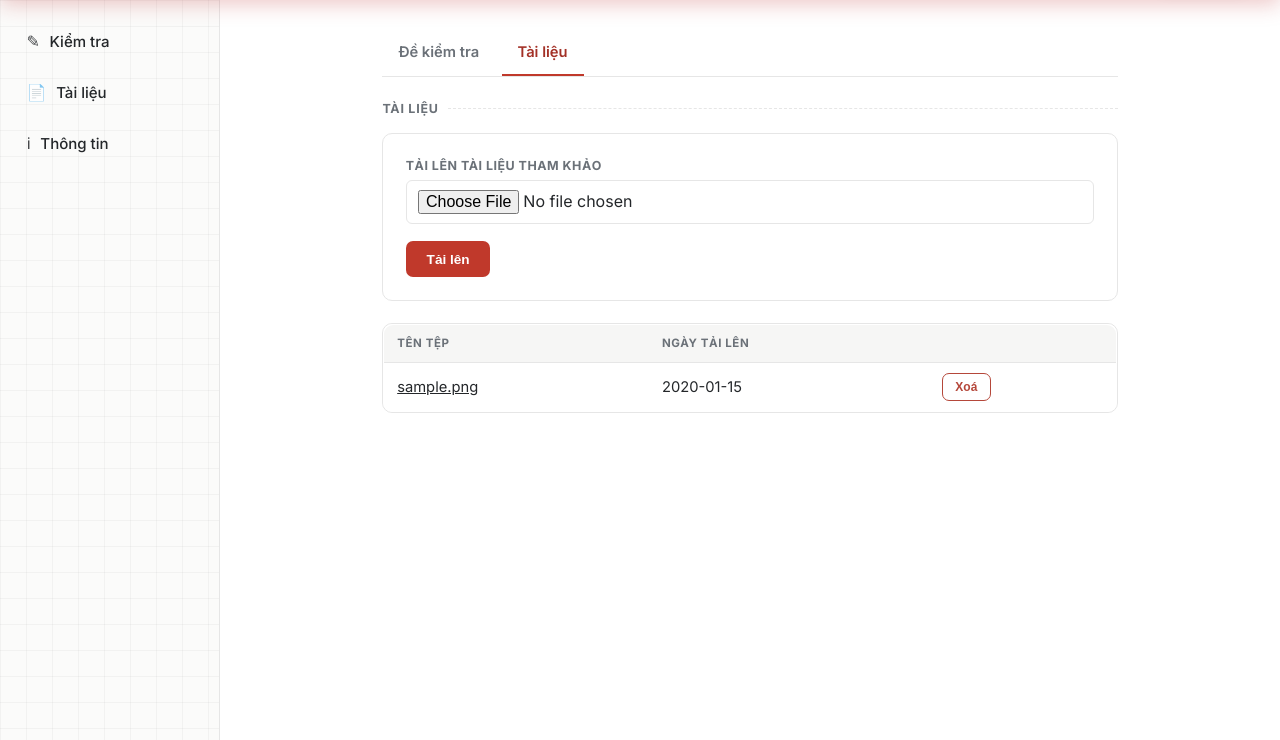
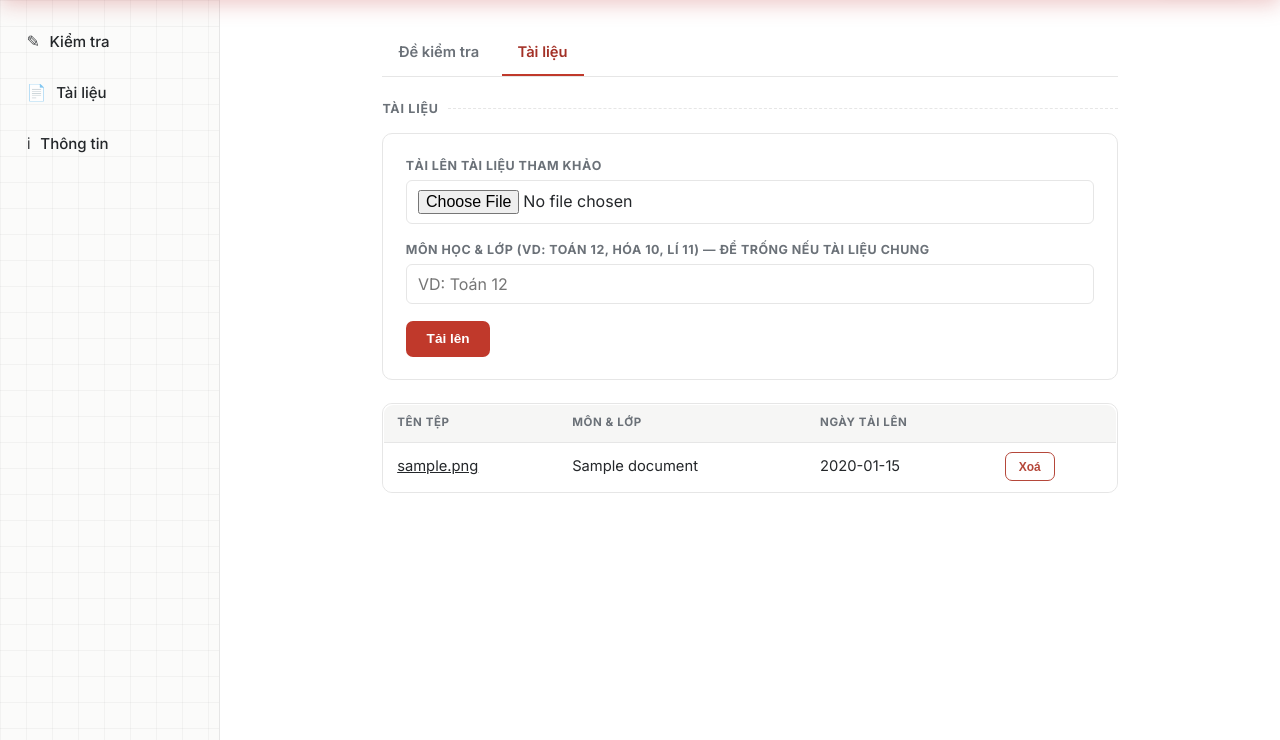
Before and after one commit to BaoVo1126/hethongbaitap-nguyenkhuyen, a Flask app: page /admin/documents in a window 1280 px wide. Shown: the part 69-809 px from the top of the page. Run offline with Flask 3, Linux system fonts and the light colour scheme; tables that the repository leaves empty hold one stand-in row (values such as "Sample post").

Commit message:
Update admin_documents.html

```diff
--- a/templates/admin_documents.html
+++ b/templates/admin_documents.html
@@ -6,17 +6,20 @@
   <form class="card-form" method="POST" action="{{ url_for('admin_documents_upload') }}" enctype="multipart/form-data" style="margin-bottom:1.4rem;">
     <label>Tải lên tài liệu tham khảo</label>
     <input type="file" name="document_file" required>
+    <label>Môn học &amp; lớp (VD: Toán 12, Hóa 10, Lí 11) &mdash; để trống nếu tài liệu chung</label>
+    <input type="text" name="subject" placeholder="VD: Toán 12">
     <button class="btn" type="submit">Tải lên</button>
   </form>
 
   <div class="board">
     {% if docs %}
       <table class="admin-table">
-        <thead><tr><th>Tên tệp</th><th>Ngày tải lên</th><th></th></tr></thead>
+        <thead><tr><th>Tên tệp</th><th>Môn &amp; lớp</th><th>Ngày tải lên</th><th></th></tr></thead>
         <tbody>
           {% for d in docs %}
             <tr>
               <td><a href="{{ url_for('serve_document', filename=d['stored_filename']) }}">{{ d['original_filename'] }}</a></td>
+              <td>{{ d['subject'] or '—' }}</td>
               <td>{{ d['uploaded_at'] }}</td>
               <td>
                 <form method="POST" action="{{ url_for('admin_documents_delete', doc_id=d['id']) }}">
```
